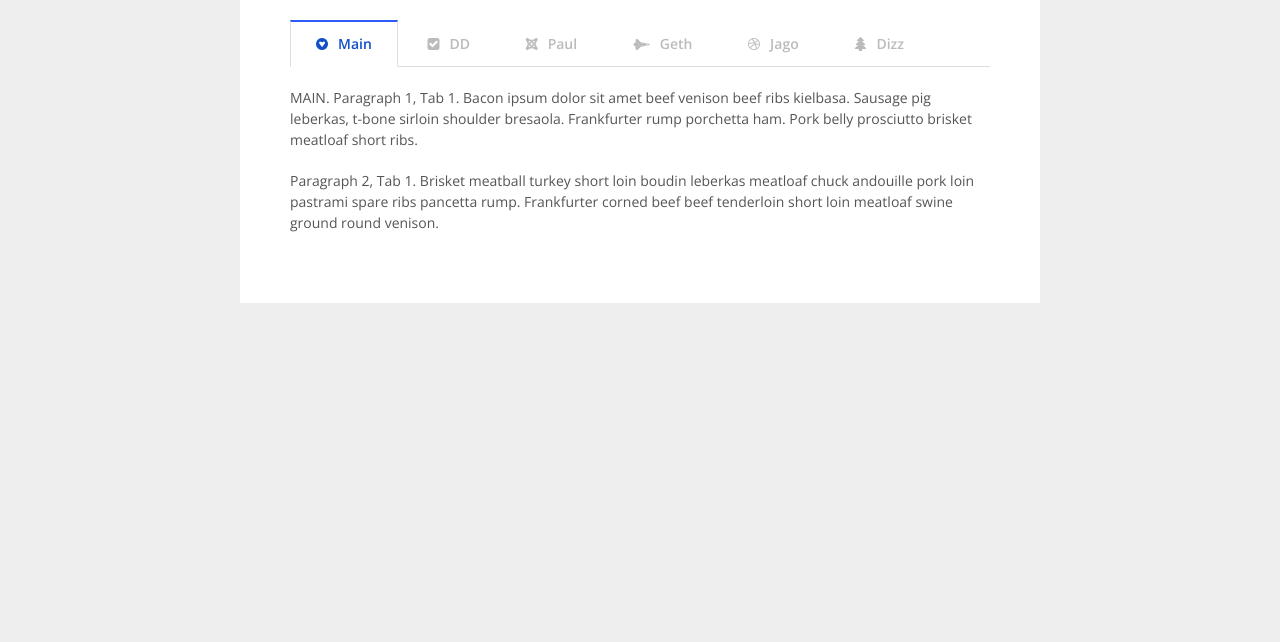
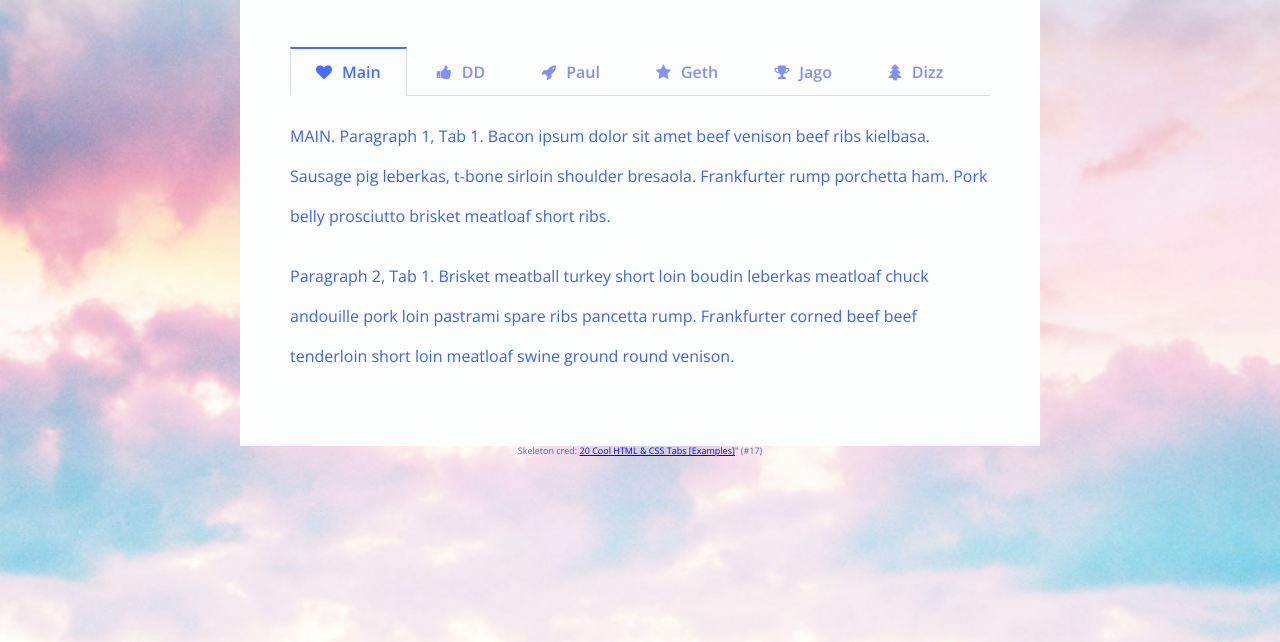
Before and after one commit to annazlwagner/azure-site, a plain HTML site: page AnnaWebsite/site.html in a window 1280 px wide. Shown: the part 158-800 px from the top of the page. Drawn offline with nearby package versions, Linux system fonts and the light colour scheme.

Commit message:
Footer, CSS comments, sam mov, tyler1 mov

```diff
--- a/AnnaWebsite/site.css
+++ b/AnnaWebsite/site.css
@@ -11,28 +11,31 @@ html, body {
 }
 
 body {
-  font: 14px/1 'Open Sans', sans-serif;
-  color: #555;
-  background: #eee;
+  font: 16px/1 'Open Sans', sans-serif; /*text size inside the box*/
+  color: rgb(64, 99, 225); /*color of txt inside box*/
+  background: url('pastelClouds.png');
+  background-size: 100% 100%; /*cover the whole screen*/
 }
 
 h1 {
   padding: 50px 0;
-  font-weight: 400;
+  font-weight: 400; /*how bold the title/h1 font is*/
+  font-size: 55px; /*size of title/h1*/
   text-align: center;
+  color: rgb(70, 109, 253); /*color, matching the border top of the tabs*/
 }
 
 p {
   margin: 0 0 20px;
-  line-height: 1.5;
+  line-height: 2.5;/*space in between the text lines*/
 }
 
 main {
   min-width: 320px;
   max-width: 800px;
-  padding: 50px;
+  padding: 50px; /*how close the words are from the edge of the box*/
   margin: 0 auto;
-  background: #fff;
+  background: hsl(180, 20%, 99%);/*color of the box inside the clouds*/
 }
 
 section {
@@ -51,7 +54,7 @@ label {
   padding: 15px 25px;
   font-weight: 600;
   text-align: center;
-  color: #bbb;
+  color: rgb(133, 144, 243); /*The tabs not being used*/
   border: 1px solid transparent;
 }
 
@@ -67,26 +70,41 @@ label:before {
 /*'\f1be'; soundcloud*/
 /*'\f20a'; cloud*/
 /*'\f004'; heart*/
-/*'\f12b'; :0*/
+/*'\f17d'; bball*/
+/*'\f032'; B*/
+/*'\f06c'; leaf*/
+/*'\f091'; trophy/award*/
+/*f0b2; arrows going 4 ways*/
+/*lightbulb: f0eb*/
+/*'\f1bb'; /*tree*/
+/* f0e7; lightning bolt*/
+/* f135; rocket*/
+/* f13d; anchor*/
+/* f164; thumbs up*/
+/* f25b; peace*/
+/* f135; rocket*/
+/* f135; rocket*/
+/* f135; rocket*/
+/*https://www.fontawesomecheatsheet.com/*/
 
 label[for*='1']:before {
-  content: '\f184'; /*heart*/
+  content: '\f004'; /*heart*/
 }
 
 label[for*='2']:before {
-  content: '\f14a';
-} /*lightbulb: f0eb*/
+  content: '\f164'; /* f164; thumbs up*/
+}
 
 label[for*='3']:before {
-  content: '\f1aa';/*abstract*/
+  content: '\f135';/*rocket*/
 }
 
 label[for*='4']:before {
-  content: '\f197'; /*airplane*/
+  content: '\f005'; /*star*/
 }
 
 label[for*='5']:before {
-  content: '\f17d'; /*bball*/
+  content: '\f091'; /*'\f091'; trophy/award*/
 }
 
 label[for*='6']:before {
@@ -94,15 +112,15 @@ label[for*='6']:before {
 }
 
 label:hover {
-  color: #888;
+  color: rgb(255, 143, 242);/*when cursor is hovering over a tab*/
   cursor: pointer;
 }
 
 input:checked + label {
-  color: rgb(17, 79, 203); /*color of tab font when it's in use*/
-  border: 1px solid #ddd;
-  border-top: 2px solid rgb(47, 91, 250); /*color of top of tab that's in use*/
-  border-bottom: 1px solid #fff;
+  color: rgb(70, 109, 253); /*color of tab font when it's in use*/
+  border: 1px solid rgb(221, 221, 221);
+  border-top: 2px solid rgb(70, 109, 253); /*color of top of tab that's in use*/
+  border-bottom: 1px solid hsl(180, 20%, 99%); /*made this the same color as the box inside the clouds*/
 }
 
 #tab1:checked ~ #content1,
--- a/AnnaWebsite/site.html
+++ b/AnnaWebsite/site.html
@@ -22,6 +22,8 @@
 
   <section id="content1">
     <p>
+    <!--
+    <p style="background-image: url('pastelClouds.png');">-->
       MAIN. Paragraph 1, Tab 1.
       Bacon ipsum dolor sit amet beef venison beef ribs kielbasa. Sausage pig leberkas, t-bone sirloin shoulder bresaola. Frankfurter rump porchetta ham. Pork belly prosciutto brisket meatloaf short ribs.
     </p>
@@ -102,7 +104,7 @@
     </p>
 
     <center> <video width="320" height="540" controls>
-      <source src="tyler.mov" type="video/mp4">
+      <source src="tyler1.mov" type="video/mp4">
     Your browser does not support the video tag.
     </video> </center>
 
@@ -113,3 +115,6 @@
   </section>
 
 </main>
+
+<center><footer style="font-size: 9px">Skeleton cred: <a href = "https://alvarotrigo.com/blog/html-css-tabs/">20 Cool HTML & CSS Tabs [Examples]</a>" (#17) </footer>
+</center>
```
Also changed, not shown: AnnaWebsite/pastelClouds.png (added), 2 other files.
